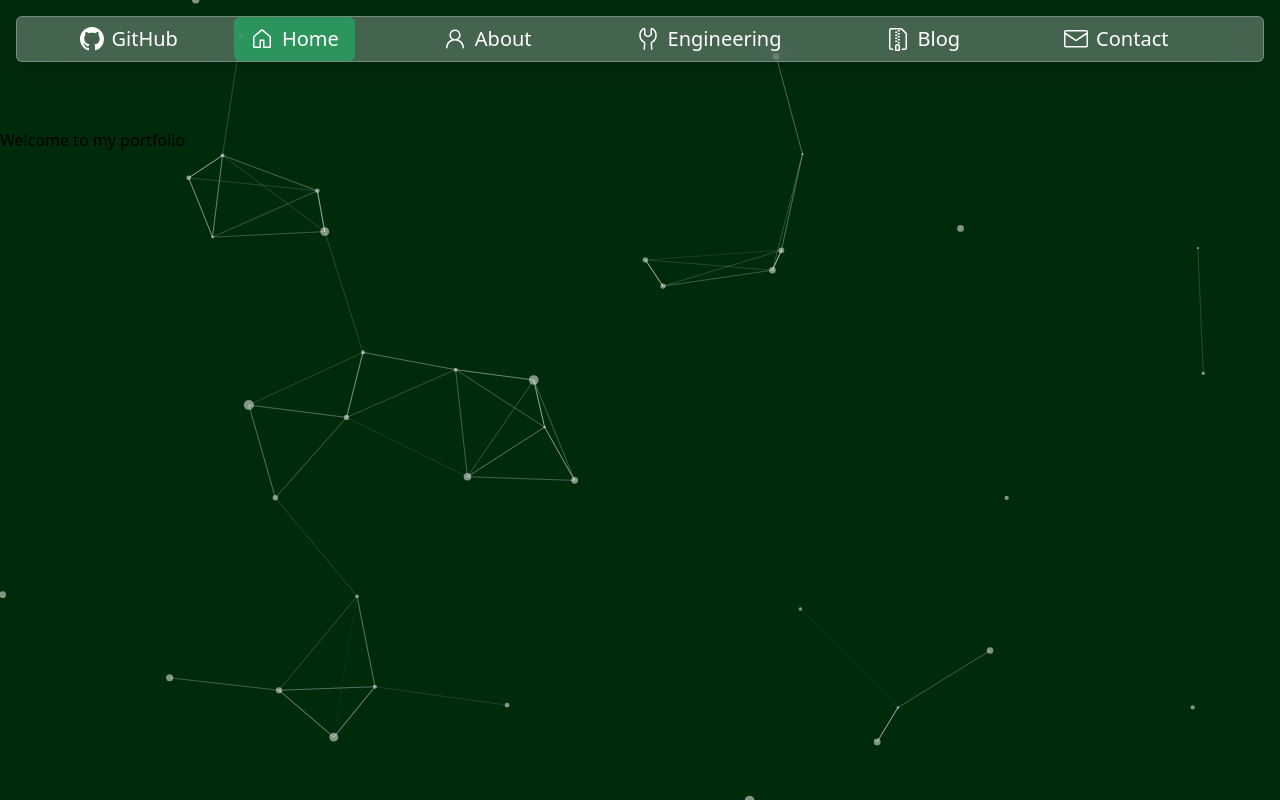
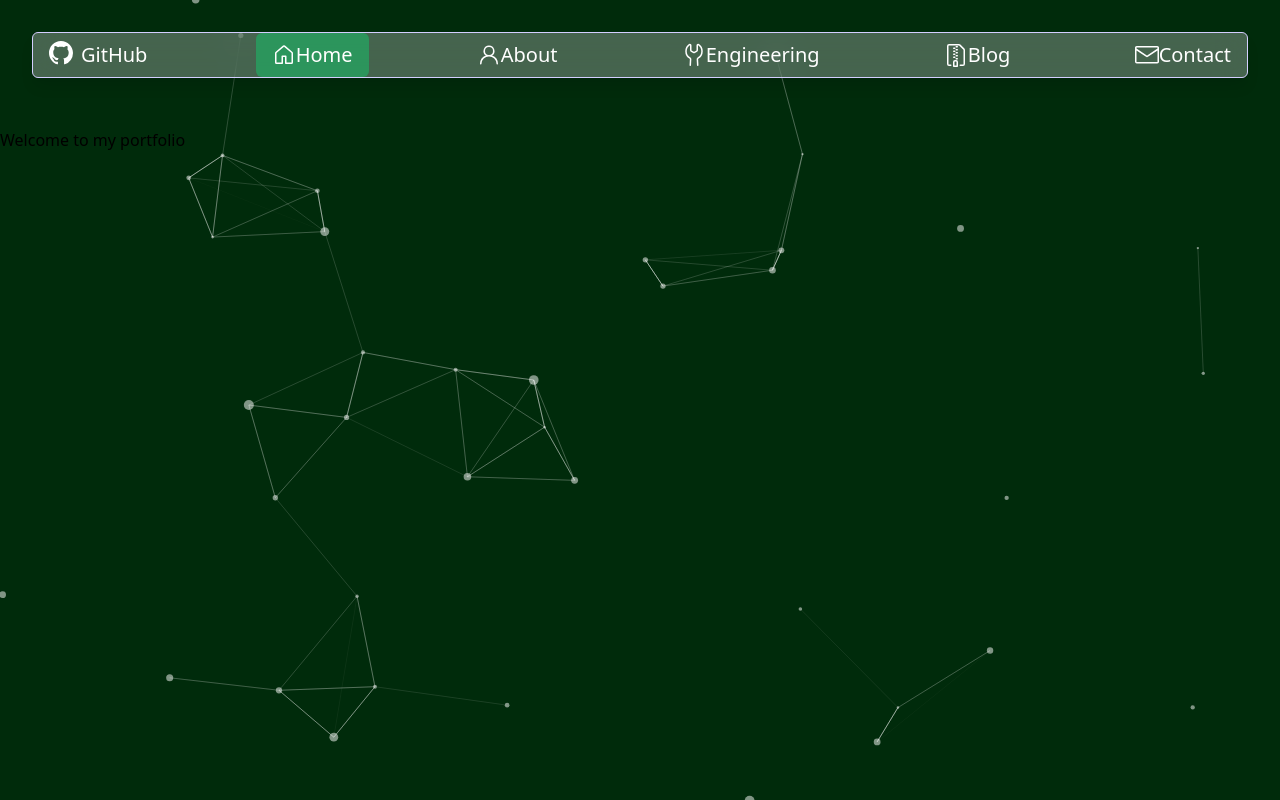
Before and after one commit to ars0611/my-portfolio, a Next.js app: page / in a window 1280 px wide. Built offline with nearby package versions, Linux system fonts and the light colour scheme.

Commit message:
fix: Navigation bar

```diff
--- a/src/app/ui/NavigationBar.tsx
+++ b/src/app/ui/NavigationBar.tsx
@@ -13,20 +13,20 @@ const pages = [
 ];
 
 export function NavigationBar() {
-    const pathname = usePathname();
+    const pathname = usePathname(); // 現在のパスを取得
     return(
-            <nav className="fixed top-0 left-0 w-full z-50 p-4">
-                <div className = "max-w-7xl mx-auto text-white text-xl flex items-center justify-center gap-2 bg-gray-200/30 backdrop-blur-lg rounded-md border border-gray-200/30 shadow-lg px-2">
-                    <a href="https://github.com/ars0611" target="_blank" rel="noopener noreferrer" className="flex items-center gap-2 hover:bg-green-400/40 rounded-md px-4 py-2">
+            <nav className="fixed top-0 left-0 w-full z-50 p-8"> {/* navigation bar を画面上部に固定 */}
+                <div className = "text-white text-xl flex justify-between bg-gray-200/30 backdrop-blur-lg rounded-md border border-[#D4CEFF] shadow-lg"> {/* 背景を半透明にしてぼかし効果を追加 */}
+                    <a href="https://github.com/ars0611" target="_blank" rel="noopener noreferrer" className="flex items-left gap-2 hover:bg-green-400/40 rounded-md px-4 py-2">
                         <span className="text-[1.5rem]"><VscGithubInverted /></span>
-                        <span className="hidden md:block">GitHub</span>
+                        <span className="hidden md:block">GitHub</span> {/* md以上の画面サイズで表示 i.e. 画面が十分小さい場合アイコンのみ表示 */}
                     </a>
                     {pages.map((page) => {
                         return(
-                            <div className ="px-8" key={page.name}>
+                            <div className ="flex items-center" key={page.name}>
                                 <Link
                                     href={page.path}
-                                    className={`flex items-center gap-2 hover:bg-green-400/40 rounded-md px-4 py-2 ${pathname === page.path ? "bg-green-400/40" : ""}`}
+                                    className={`flex items-center hover:bg-green-400/40 rounded-md px-4 py-2 ${pathname === page.path ? "bg-green-400/40" : ""}`} // 現在のページに対応するリンクの背景色を変更
                                 >
                                     <span className="text-[1.5rem]">{page.icon}</span>
                                     <span className="hidden md:block">{page.name}</span>
@@ -36,43 +36,8 @@ export function NavigationBar() {
                     })}
                 </div>
             </nav>
-    );}
-
-
-    {/* const pathname = usePathname();
-    return(
-            <nav className="p-4 m-4 flex justify-center fixed top-0 left-0 z-10">
-                <div className = "text-white text-xl flex justify-center bg-gray-200/30 backdrop-blur-lg rounded-md border border-gray-200/30 shadow-lg">
-                    {pages.map((page) => {
-                        const isExternal = page.path.startsWith("http");
-                        return (
-                            <div className ="m-4" key={page.name}>
-                            {isExternal ? (
-                                    <a
-                                        href={page.path}
-                                        target="_blank"
-                                        rel="noopener noreferrer"
-                                        className="flex items-center hover:bg-green-400/40 rounded-md p-1"
-                                    >
-                                        <span className="text-[1.5rem]">{page.icon}</span>
-                                        <span className="hidden md:block">{page.name}</span>
-                                    </a>
-                                ) : (
-                                    <Link
-                                        href={page.path}
-                                        className={`flex items-center hover:bg-green-400/40 rounded-md p-1 px-4 ${pathname === page.path ? "bg-green-400/40" : ""}`}
-                                    >
-                                        <span className="text-[1.5rem]">{page.icon}</span>
-                                        <span className="hidden md:block">{page.name}</span>
-                                    </Link>
-                                )}
-                            </div>
-                        );
-                    })}
-                </div>
-            </nav>
-    );*/}
-
+    );
+}
 
 // Ref: https://react-icons.github.io/react-icons/
 // Ref: https://qiita.com/ruiiixiii/items/37fa4a6e3a7745b2437d
```
